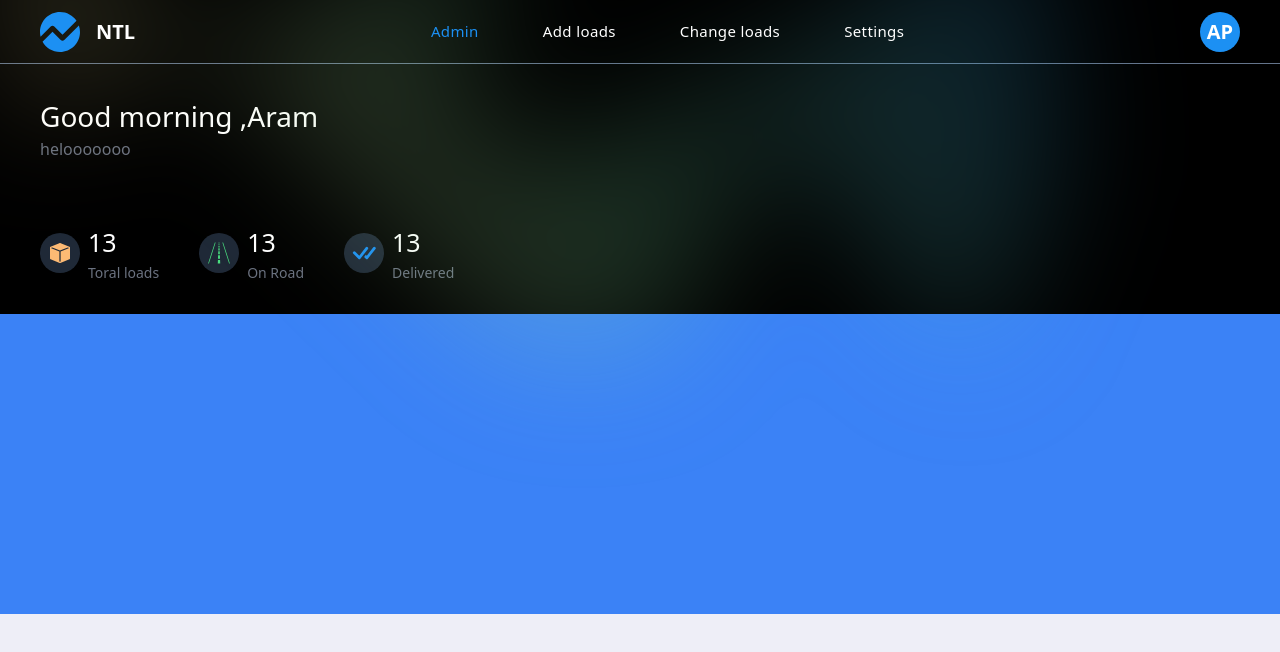
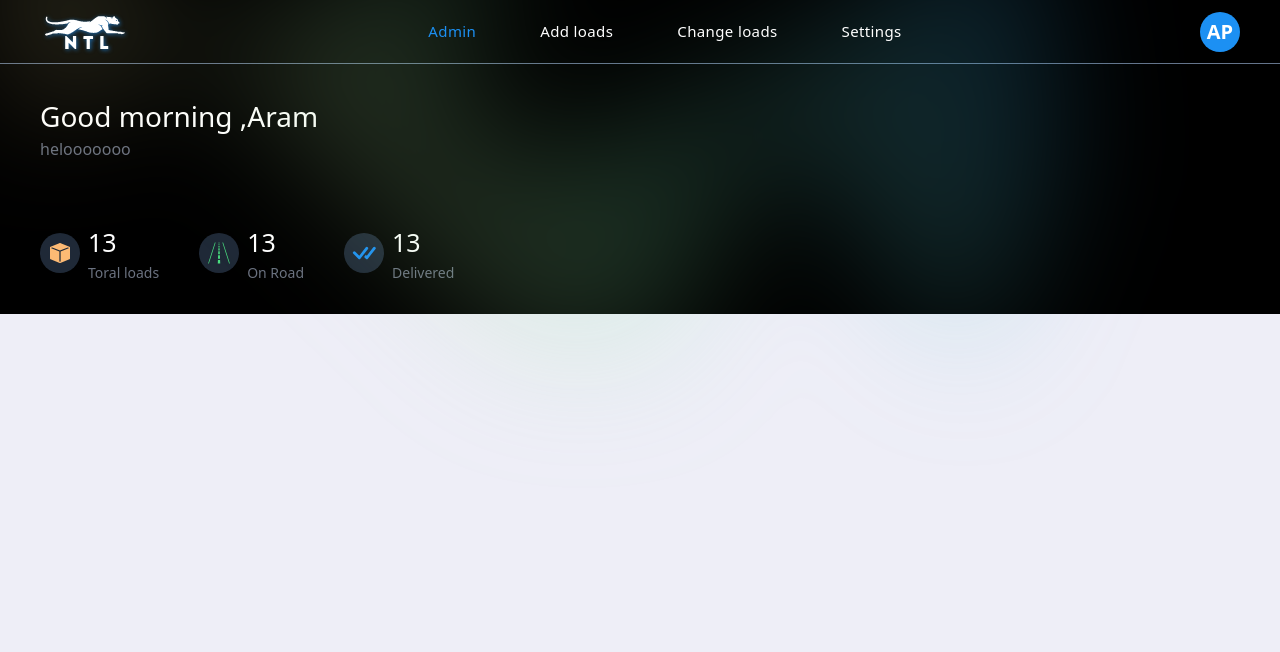
Before and after one commit to SargsyanSevak/ntl, a React (Create React App) app: page /admin in a window 1280 px wide. Shown: the top 652 px of the page. Built offline with nearby package versions, Linux system fonts and the light colour scheme.

Commit message:
logo color

```diff
--- a/src/components/Admin/AdminHeader.tsx
+++ b/src/components/Admin/AdminHeader.tsx
@@ -1,7 +1,7 @@
 import React from "react";
 import { Link, useLocation } from "react-router-dom";
 import Avatar from "../Avatar";
-import Logo from "../../assets/logo.svg";
+import Logo from "../../assets/mainlogowhite.svg";
 
 const adminNavItems = [
   {
@@ -30,9 +30,8 @@ const AdminHeader = () => {
   return (
     <header className="w-full h-16 bg-black  text-white mx-auto md:px-10 px-4 border-b-[0.3px] border-b-slate-500">
       <div className="z-50 relative w-full h-full flex justify-between items-center">
-        <div className=" h-ful flex justify-center items-center font-bold text-xl gap-4">
-          <img src={Logo} alt="logo" />
-          <p>NTL</p>
+        <div className=" h-ful flex justify-center items-center font-bold text-xl gap-4 overflow-hidden">
+          <img src={Logo} alt="logo" className="w-[90px] logo -mt-[6px]"/>
         </div>
         <nav className="md:block hidden">
           <ul className="flex w-full h-16 justify-center  items-center text-[15px]  tracking-wide	">
--- a/src/components/Admin/Charts.tsx
+++ b/src/components/Admin/Charts.tsx
@@ -2,7 +2,7 @@ import React from 'react'
 
 const Charts = () => {
   return (
-    <div className='w-full h-[300px] bg-blue-500'>
+    <div className='w-full h-[300px] '>
 
     </div>
   )
--- a/src/components/Loads.tsx
+++ b/src/components/Loads.tsx
@@ -3,6 +3,7 @@ import { testload } from "../data/testload";
 import LoadItem from "./LoadItem";
 import Loader from "./Loader";
 import { LuFilter, LuFilterX } from "react-icons/lu";
+import {RxUpdate} from 'react-icons/rx'
 import DashboardFilter from "./DashboardFilter";
 import SortLoads from "../UI/UISort";
 const itemsPerRow = 50;
@@ -29,8 +30,8 @@ const Loads = () => {
         </div>
         <div className="lg:block hidden">
           <div className="w-full h-[30px] bg-[#c4c4c4b1] text-[12px]  flex justify-around gap-[1px] font-semibold text-gray-700">
-            <div className=" flex justify-start items-center pl-[6px] w-[50px]">
-              <div title={"վերջին թարմացումը"}>թարմ.</div>
+            <div className=" flex justify-start items-center pl-[12px] w-[50px] text-[14px] font-bold">
+              <div title={"վերջին թարմացումը"} className="cursor-pointer"><RxUpdate/></div>
             </div>
             <div className=" flex justify-start items-center pl-[6px] w-[50px]">
               <div title={"բարձման օր"}>օր</div>
```
Also changed, not shown: src/assets/mainlogowhite.svg.
